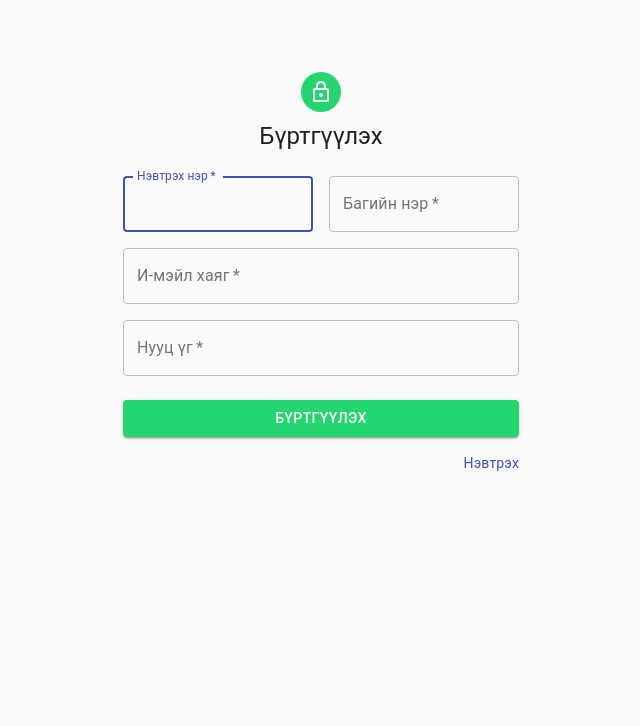
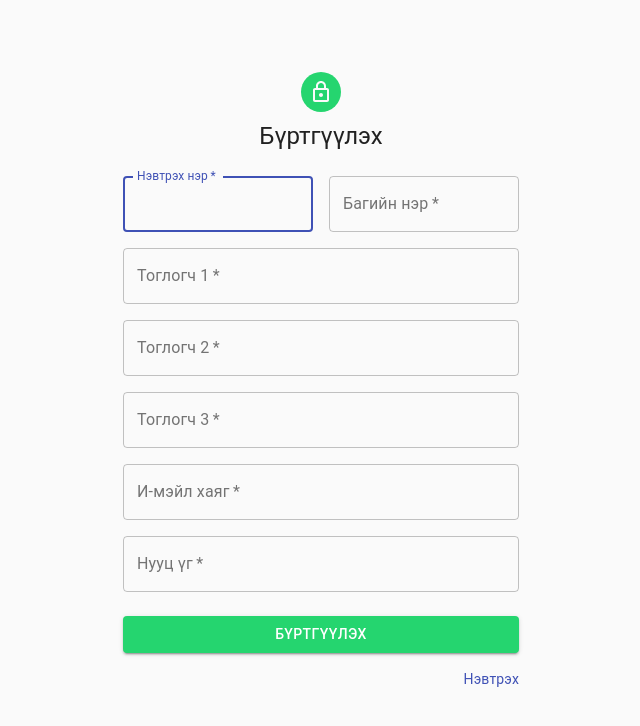
Before and after one commit to b7rnee/sportsAnalyz, a React (Create React App) app: page /register in a window 1280 px wide. Shown: the top 726 px of the page, without its empty margins (319-959 px from the left). Built offline with nearby package versions, Linux system fonts and the light colour scheme.

Commit message:
login reducer added useMemo

```diff
--- a/src/App.js
+++ b/src/App.js
@@ -1,5 +1,5 @@
 import './App.scss';
-import React, { useState, useMemo, useReducer } from 'react';
+import React, { useMemo, useReducer } from 'react';
 import { Router, Route, Switch } from 'react-router-dom';
 import Dashboard from './components/Dashboard/dashboard';
 import Predict from './components/Predict/predict'
@@ -11,16 +11,15 @@ import Loader from './components/Loader/loader';
 import { mainReducer } from './reducers'
 export const history = createBrowserHistory({ basename: '/' })
 function App() {
-  const [auth, setAuth] = useState(false);
-  const providerValue = useMemo(() => ({ auth, setAuth }), [auth, setAuth])
   const [state, dispatch] = useReducer(mainReducer, { loading: false })
+  const providerValue = useMemo(() => ({ state, dispatch }), [state, dispatch])
   return (
     <div className="App">
       <Router history={history}>
         <AuthContext.Provider value={providerValue}>
           <Switch>
             <Route history={history} path="/login">
-              <Login dispatch={dispatch} />
+              <Login />
             </Route>
             <Route path="/register">
               <SignUp history={history} />
@@ -32,7 +31,7 @@ function App() {
               <Predict history={history} />
             </Route>
             <Route history={history} exact path='/'>
-              <Login dispatch={dispatch} />
+              <Login />
             </Route>
 
           </Switch>
--- a/src/components/Login/Login.js
+++ b/src/components/Login/Login.js
@@ -1,5 +1,4 @@
-import React, { useState } from 'react';
-import { useForm, Controller } from 'react-hook-form'
+import React, { useState, useContext } from 'react';
 import Avatar from '@material-ui/core/Avatar';
 import Button from '@material-ui/core/Button';
 import CssBaseline from '@material-ui/core/CssBaseline';
@@ -15,6 +14,7 @@ import { makeStyles } from '@material-ui/core/styles';
 import Container from '@material-ui/core/Container';
 import SnackBar from '@material-ui/core/Snackbar';
 import axios from 'axios';
+import { AuthContext } from './AuthContext'
 import { Alert } from '@material-ui/lab'
 import { ACTIONS } from '../../actions';
 const useStyles = makeStyles((theme) => ({
@@ -47,10 +47,11 @@ const useStyles = makeStyles((theme) => ({
     }
 }));
 
-export default function Login(props) {
+export default function Login() {
     const classes = useStyles();
     const [isOpen, setIsOpen] = useState(false)
-    const history = useHistory()
+    const history = useHistory();
+    const { state, dispatch } = useContext(AuthContext);
     const [values, setValues] = React.useState({
         username: '',
         validUsername: false,
@@ -64,19 +65,15 @@ export default function Login(props) {
             ...values, validPassword: values.password == '',
             validUsername: values.username == ''
         });
-
         if (tmp) return
-
-
-
-        props.dispatch({ type: ACTIONS.BLOCK })
+        dispatch({ type: ACTIONS.BLOCK })
         axios.get(`/login/${values.username}/${values.password}`).then((res) => {
             history.push("/home");
 
         }).catch((error) => {
             setIsOpen(true)
 
-        }).finally(() => props.dispatch({ type: ACTIONS.UNBLOCK }))
+        }).finally(() => dispatch({ type: ACTIONS.UNBLOCK }))
     }
 
     return (
--- a/src/components/Login/register.js
+++ b/src/components/Login/register.js
@@ -3,11 +3,8 @@ import Avatar from '@material-ui/core/Avatar';
 import Button from '@material-ui/core/Button';
 import CssBaseline from '@material-ui/core/CssBaseline';
 import TextField from '@material-ui/core/TextField';
-import FormControlLabel from '@material-ui/core/FormControlLabel';
-import Checkbox from '@material-ui/core/Checkbox';
 import Link from '@material-ui/core/Link';
 import Grid from '@material-ui/core/Grid';
-import Box from '@material-ui/core/Box';
 import LockOutlinedIcon from '@material-ui/icons/LockOutlined';
 import Typography from '@material-ui/core/Typography';
 import { makeStyles } from '@material-ui/core/styles';
@@ -71,6 +68,39 @@ export default function SignUp() {
                                 label="Багийн нэр"
                                 name="lastName"
                                 autoComplete="lname"
+                            />
+                        </Grid>
+                        <Grid item xs={12}>
+                            <TextField
+                                variant="outlined"
+                                required
+                                fullWidth
+                                id="playerOne"
+                                label="Тоглогч 1"
+                                name="playerOne"
+                                autoComplete="playerOne"
+                            />
+                        </Grid>
+                        <Grid item xs={12}>
+                            <TextField
+                                variant="outlined"
+                                required
+                                fullWidth
+                                id="playerTwo"
+                                label="Тоглогч 2"
+                                name="playerTwo"
+                                autoComplete="playerTwo"
+                            />
+                        </Grid>
+                        <Grid item xs={12}>
+                            <TextField
+                                variant="outlined"
+                                required
+                                fullWidth
+                                id="playerThree"
+                                label="Тоглогч 3"
+                                name="playerThree"
+                                autoComplete="playerThree"
                             />
                         </Grid>
                         <Grid item xs={12}>
```
